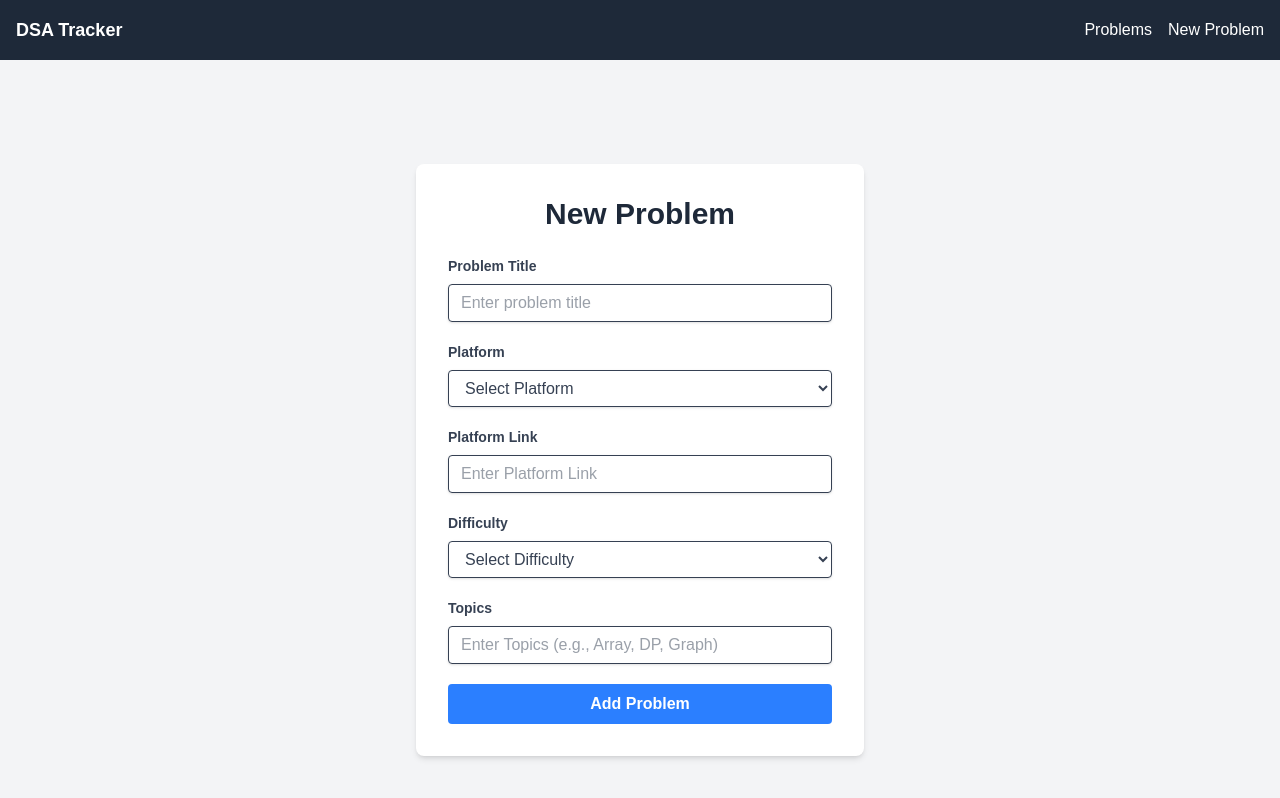
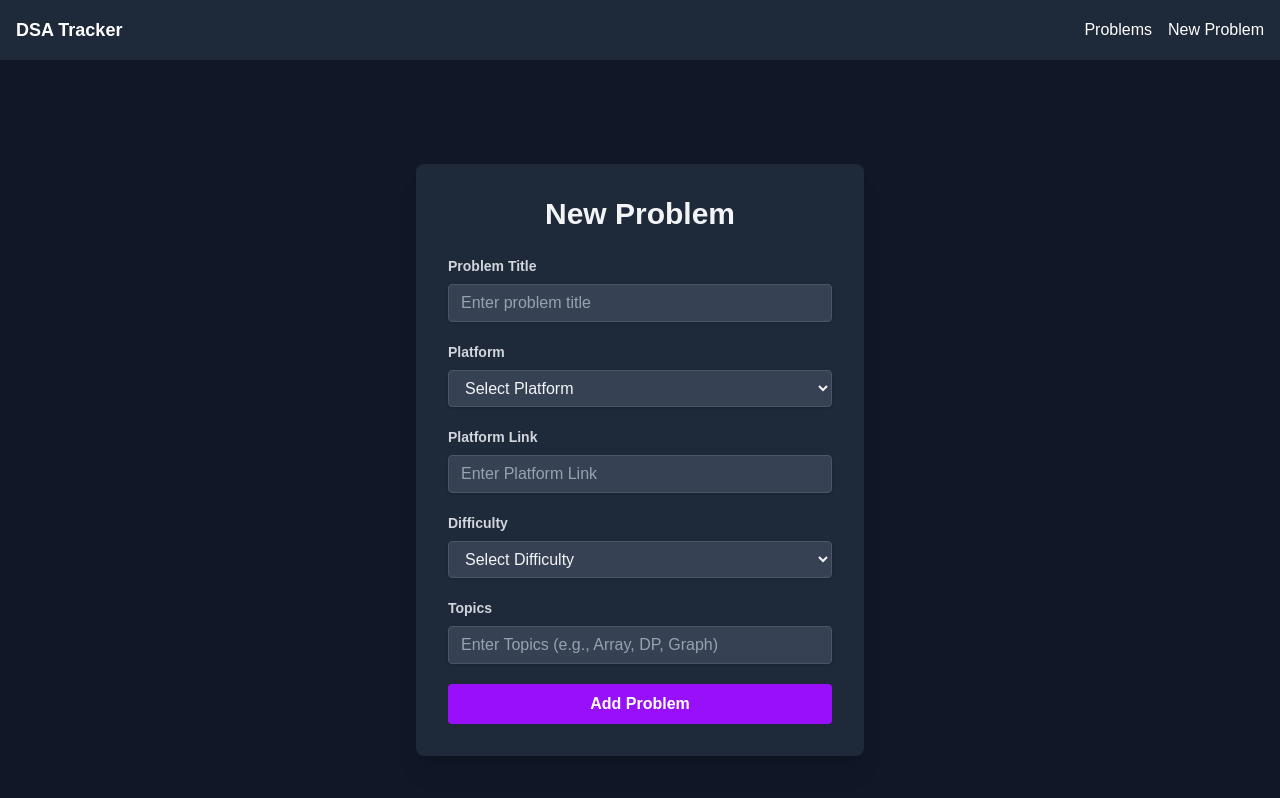
Before and after one commit to prakharDvedi/dsa_tracker, a Next.js app: page /problems/new in a window 1280 px wide. Shown: the top 798 px of the page. Built offline with nearby package versions, Linux system fonts and the light colour scheme.

Commit message:
changes in frontend

```diff
--- a/app/problems/new/page.tsx
+++ b/app/problems/new/page.tsx
@@ -48,16 +48,16 @@ export default function NewProblemPage() {
   };
 
   return (
-    <div className="min-h-screen bg-gray-100 flex items-center justify-center p-4">
-      <div className="bg-white p-8 rounded-lg shadow-md w-full max-w-md">
-        <h1 className="text-3xl font-bold text-gray-800 mb-6 text-center">
+    <div className="min-h-screen bg-gray-900 flex items-center justify-center p-4">
+      <div className="bg-gray-800 p-8 rounded-lg shadow-xl w-full max-w-md">
+        <h1 className="text-3xl font-bold text-gray-100 mb-6 text-center">
           New Problem
         </h1>
         <form onSubmit={handleSubmit} className="space-y-5">
           <div>
             <label
               htmlFor="title"
-              className="block text-gray-700 text-sm font-bold mb-2"
+              className="block text-gray-300 text-sm font-bold mb-2"
             >
               Problem Title
             </label>
@@ -67,13 +67,13 @@ export default function NewProblemPage() {
               value={title}
               onChange={(e) => setTitle(e.target.value)}
               placeholder="Enter problem title"
-              className="shadow appearance-none border rounded w-full py-2 px-3 text-gray-700 leading-tight focus:outline-none focus:shadow-outline"
+              className="shadow appearance-none border border-gray-600 bg-gray-700 rounded w-full py-2 px-3 text-gray-100 leading-tight focus:outline-none focus:ring-2 focus:ring-purple-500 placeholder-gray-400"
             />
           </div>
           <div>
             <label
               htmlFor="platform"
-              className="block text-gray-700 text-sm font-bold mb-2"
+              className="block text-gray-300 text-sm font-bold mb-2"
             >
               Platform
             </label>
@@ -81,7 +81,7 @@ export default function NewProblemPage() {
               id="platform"
               value={platform}
               onChange={(e) => setPlatform(e.target.value)}
-              className="shadow border rounded w-full py-2 px-3 text-gray-700 leading-tight focus:outline-none focus:shadow-outline"
+              className="shadow border border-gray-600 bg-gray-700 rounded w-full py-2 px-3 text-gray-100 leading-tight focus:outline-none focus:ring-2 focus:ring-purple-500"
             >
               <option value="">Select Platform</option>
               <option value="LeetCode">LeetCode</option>
@@ -93,7 +93,7 @@ export default function NewProblemPage() {
           <div>
             <label
               htmlFor="platformLink"
-              className="block text-gray-700 text-sm font-bold mb-2"
+              className="block text-gray-300 text-sm font-bold mb-2"
             >
               Platform Link
             </label>
@@ -103,13 +103,13 @@ export default function NewProblemPage() {
               value={platformLink}
               onChange={(e) => setPlatformLink(e.target.value)}
               placeholder="Enter Platform Link"
-              className="shadow appearance-none border rounded w-full py-2 px-3 text-gray-700 leading-tight focus:outline-none focus:shadow-outline"
+              className="shadow appearance-none border border-gray-600 bg-gray-700 rounded w-full py-2 px-3 text-gray-100 leading-tight focus:outline-none focus:ring-2 focus:ring-purple-500 placeholder-gray-400"
             />
           </div>
           <div>
             <label
               htmlFor="difficulty"
-              className="block text-gray-700 text-sm font-bold mb-2"
+              className="block text-gray-300 text-sm font-bold mb-2"
             >
               Difficulty
             </label>
@@ -117,7 +117,7 @@ export default function NewProblemPage() {
               id="difficulty"
               value={difficulty}
               onChange={(e) => setDifficulty(e.target.value)}
-              className="shadow border rounded w-full py-2 px-3 text-gray-700 leading-tight focus:outline-none focus:shadow-outline"
+              className="shadow border border-gray-600 bg-gray-700 rounded w-full py-2 px-3 text-gray-100 leading-tight focus:outline-none focus:ring-2 focus:ring-purple-500"
             >
               <option value="">Select Difficulty</option>
               <option value="Easy">Easy</option>
@@ -128,7 +128,7 @@ export default function NewProblemPage() {
           <div>
             <label
               htmlFor="topics"
-              className="block text-gray-700 text-sm font-bold mb-2"
+              className="block text-gray-300 text-sm font-bold mb-2"
             >
               Topics
             </label>
@@ -138,12 +138,12 @@ export default function NewProblemPage() {
               value={topics}
               onChange={(e) => setTopics(e.target.value)}
               placeholder="Enter Topics (e.g., Array, DP, Graph)"
-              className="shadow appearance-none border rounded w-full py-2 px-3 text-gray-700 leading-tight focus:outline-none focus:shadow-outline"
+              className="shadow appearance-none border border-gray-600 bg-gray-700 rounded w-full py-2 px-3 text-gray-100 leading-tight focus:outline-none focus:ring-2 focus:ring-purple-500 placeholder-gray-400"
             />
           </div>
           <button
             type="submit"
-            className="bg-blue-500 hover:bg-blue-700 text-white font-bold py-2 px-4 rounded focus:outline-none focus:shadow-outline w-full"
+            className="bg-purple-600 hover:bg-purple-700 text-white font-bold py-2 px-4 rounded focus:outline-none focus:ring-2 focus:ring-purple-500 w-full"
           >
             Add Problem
           </button>
```
